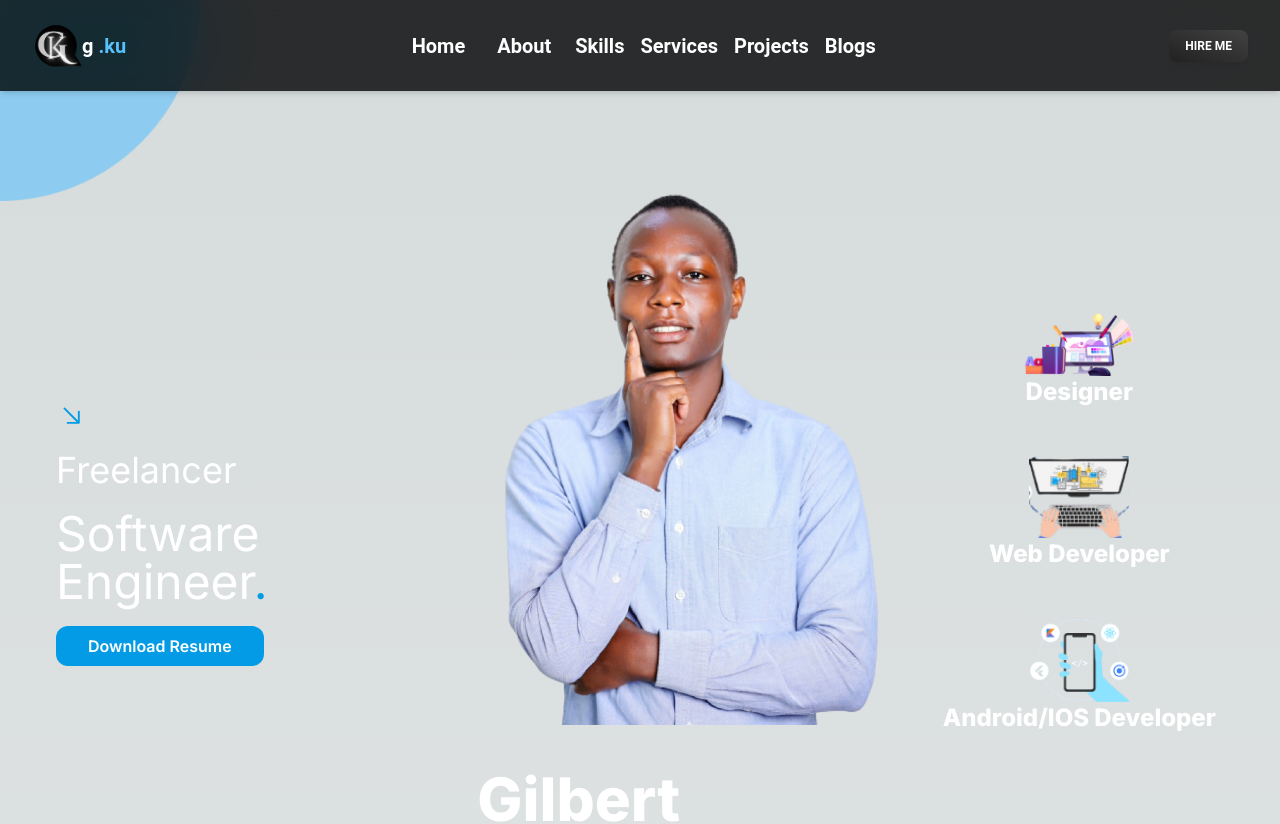
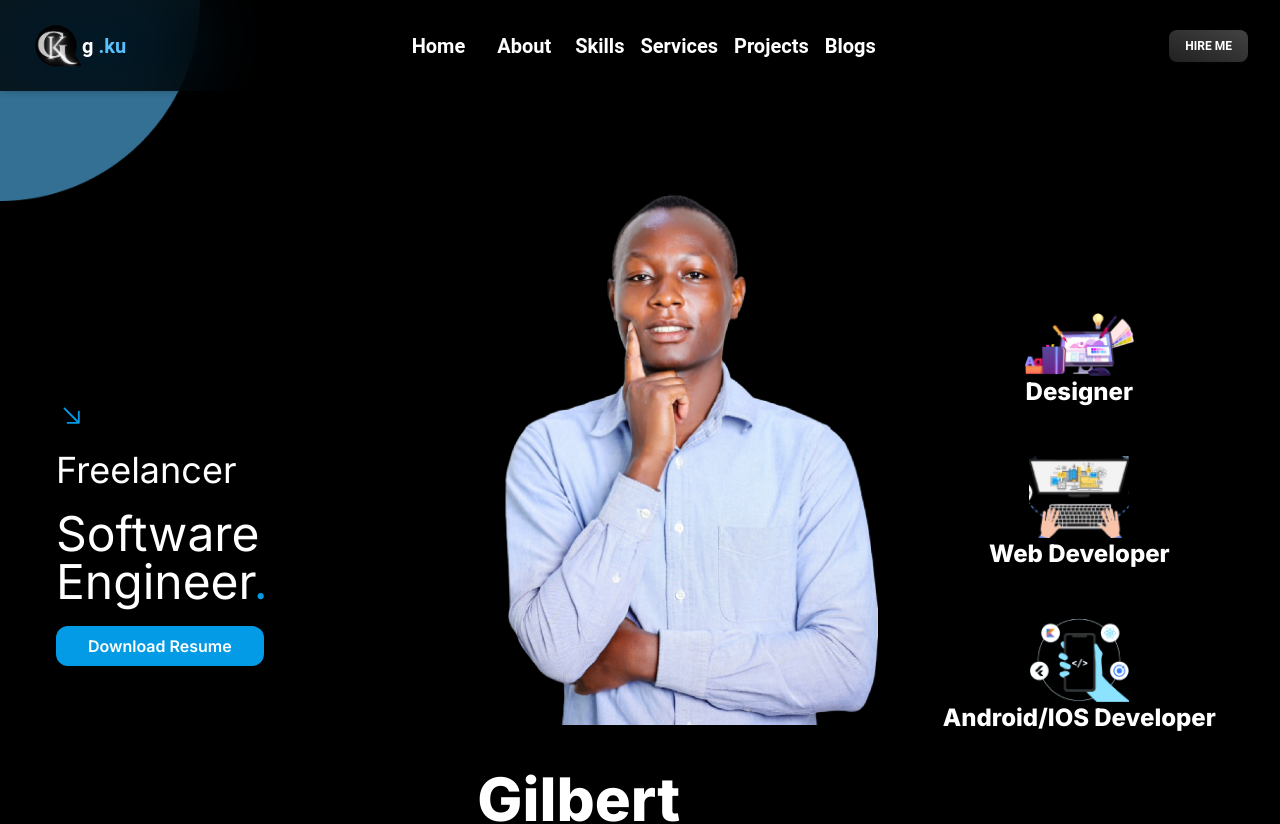
Before and after one commit to gilbert-ku/g.ku, a Next.js app: page / in a window 1280 px wide. Shown: the top 824 px of the page. Built offline with nearby package versions, Linux system fonts and the light colour scheme.

Commit message:
add update body bg to black

```diff
--- a/app/globals.css
+++ b/app/globals.css
@@ -2,7 +2,7 @@
 @tailwind components;
 @tailwind utilities;
 
-:root {
+/* :root {
   --foreground-rgb: 0, 0, 0;
   --background-start-rgb: 214, 219, 220;
   --background-end-rgb: 255, 255, 255;
@@ -14,23 +14,27 @@
     --background-start-rgb: 0, 0, 0;
     --background-end-rgb: 0, 0, 0;
   }
-}
+} */
 
-body {
-  /* color: rgb(var(--foreground-rgb)); */
+/* body {
+  color: rgb(var(--foreground-rgb));
   background: linear-gradient(
       to bottom,
       transparent,
       rgb(var(--background-end-rgb))
     )
     rgb(var(--background-start-rgb));
-}
+} */
 
-/* @layer utilities {
+@layer utilities {
   .text-balance {
     text-wrap: balance;
   }
-} */
+}
+
+body{
+  background-color: black;
+}
 
 .home-pg {
   background-image: url("/home-bg.png");
```
